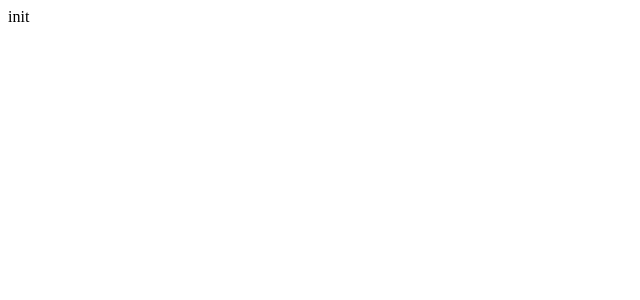
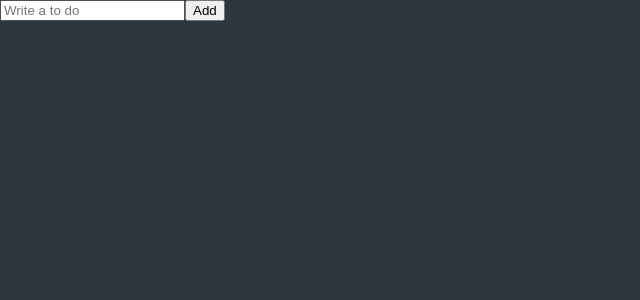
Before and after one commit to iamidlek/Exr-ReactMclass-todo, a React (Create React App) app: page / in a window 1280 px wide. Shown: the top 300 px of the page, without its empty margins (0-640 px from the left). Built offline with nearby package versions, Linux system fonts and the light colour scheme.

Commit message:
기본 form value 컨트롤 방법

```diff
--- a/package.json
+++ b/package.json
@@ -13,6 +13,7 @@
     "react": "^17.0.2",
     "react-dom": "^17.0.2",
     "react-scripts": "5.0.0",
+    "recoil": "^0.5.2",
     "styled-components": "^5.3.3",
     "typescript": "^4.5.4",
     "web-vitals": "^2.1.2"
--- a/src/App.tsx
+++ b/src/App.tsx
@@ -1,5 +1,77 @@
+import { createGlobalStyle } from "styled-components";
+import ToDoList from "./ToDoList";
+
+const GlobalStyle = createGlobalStyle`
+@import url('https://fonts.googleapis.com/css2?family=Source+Sans+Pro:wght@300;400&display=swap');
+html, body, div, span, applet, object, iframe,
+h1, h2, h3, h4, h5, h6, p, blockquote, pre,
+a, abbr, acronym, address, big, cite, code,
+del, dfn, em, img, ins, kbd, q, s, samp,
+small, strike, strong, sub, sup, tt, var,
+b, u, i, center,
+dl, dt, dd, menu, ol, ul, li,
+fieldset, form, label, legend,
+table, caption, tbody, tfoot, thead, tr, th, td,
+article, aside, canvas, details, embed,
+figure, figcaption, footer, header, hgroup,
+main, menu, nav, output, ruby, section, summary,
+time, mark, audio, video {
+  margin: 0;
+  padding: 0;
+  border: 0;
+  font-size: 100%;
+  font: inherit;
+  vertical-align: baseline;
+}
+/* HTML5 display-role reset for older browsers */
+article, aside, details, figcaption, figure,
+footer, header, hgroup, main, menu, nav, section {
+  display: block;
+}
+/* HTML5 hidden-attribute fix for newer browsers */
+*[hidden] {
+    display: none;
+}
+body {
+  line-height: 1;
+}
+menu, ol, ul {
+  list-style: none;
+}
+blockquote, q {
+  quotes: none;
+}
+blockquote:before, blockquote:after,
+q:before, q:after {
+  content: '';
+  content: none;
+}
+table {
+  border-collapse: collapse;
+  border-spacing: 0;
+}
+* {
+  box-sizing: border-box;
+}
+body {
+  font-weight: 300;
+  font-family: 'Source Sans Pro', sans-serif;
+  background-color:${(props) => props.theme.bgColor};
+  color:${(props) => props.theme.textColor};
+  line-height: 1.2;
+}
+a {
+  text-decoration:none;
+  color:inherit;
+}
+`;
+
 function App() {
-  return <div>init</div>;
+  return (
+    <>
+      <GlobalStyle />
+      <ToDoList />
+    </>
+  );
 }
-
 export default App;
--- /dev/null
+++ b/src/ToDoList.tsx
@@ -0,0 +1,25 @@
+import React, { useState } from "react";
+
+function ToDoList() {
+  const [toDo, setToDo] = useState("");
+  const onChange = (event: React.FormEvent<HTMLInputElement>) => {
+    const {
+      currentTarget: { value },
+    } = event;
+    setToDo(value);
+  };
+  const onSubmit = (event: React.FormEvent<HTMLFormElement>) => {
+    event.preventDefault();
+    console.log(toDo);
+  };
+  return (
+    <div>
+      <form onSubmit={onSubmit}>
+        <input onChange={onChange} value={toDo} placeholder="Write a to do" />
+        <button>Add</button>
+      </form>
+    </div>
+  );
+}
+
+export default ToDoList;
--- a/src/index.tsx
+++ b/src/index.tsx
@@ -1,5 +1,14 @@
-import React from "react";
 import ReactDOM from "react-dom";
+import { RecoilRoot } from "recoil";
+import { ThemeProvider } from "styled-components";
 import App from "./App";
+import { darkTheme } from "./theme";
 
-ReactDOM.render(<App />, document.getElementById("root"));
+ReactDOM.render(
+  <RecoilRoot>
+    <ThemeProvider theme={darkTheme}>
+      <App />
+    </ThemeProvider>
+  </RecoilRoot>,
+  document.getElementById("root")
+);
--- /dev/null
+++ b/src/theme.ts
@@ -0,0 +1,8 @@
+import { DefaultTheme } from "styled-components";
+
+export const darkTheme: DefaultTheme = {
+  bgColor: "#2f3640",
+  textColor: "white",
+  accentColor: "#9c88ff",
+  cardBgColor: "transparent",
+};
```
Also changed, not shown: src/styled.d.ts (added, +12 -0 lines), 1 other file (tests, documents, lock files or other folders).
